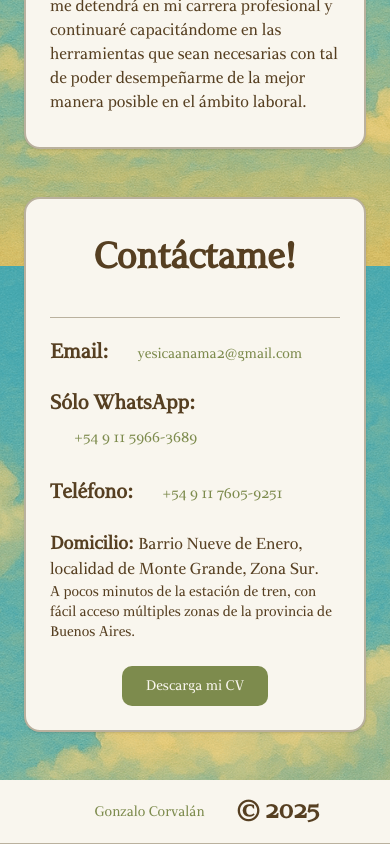
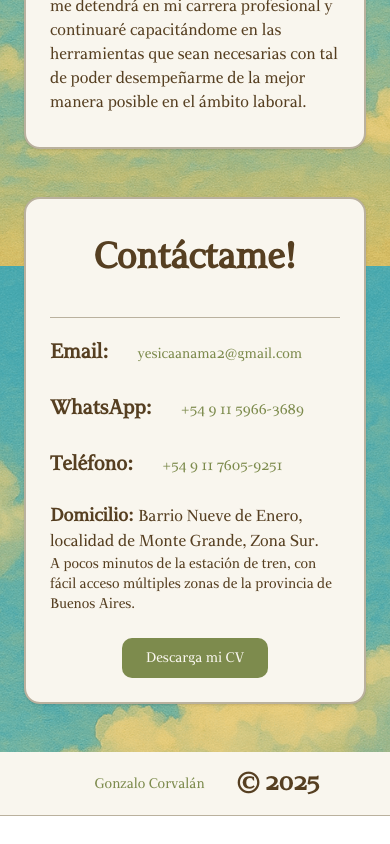
Before and after one commit to TheMrCorvy/cv-anama, a Next.js app: page / in a window 390 px wide. Shown: the part 3110-3954 px from the top of the page. After the commit the page ends 3926 px from the top, so only its background shows below. Built offline with nearby package versions, Linux system fonts and the light colour scheme.

Commit message:
improved responsive design

```diff
--- a/app/page.tsx
+++ b/app/page.tsx
@@ -210,7 +210,7 @@
 							</a>
 						</p>
 						<p className="text-xl">
-							<span className="font-bold">Sólo WhatsApp: </span>
+							<span className="font-bold">WhatsApp: </span>
 							<a
 								href="https://api.whatsapp.com/send?phone=+5491159663689&text=Hola!%20Me%20interesa%20tu%20CV"
 								rel="noreferrer"
```
